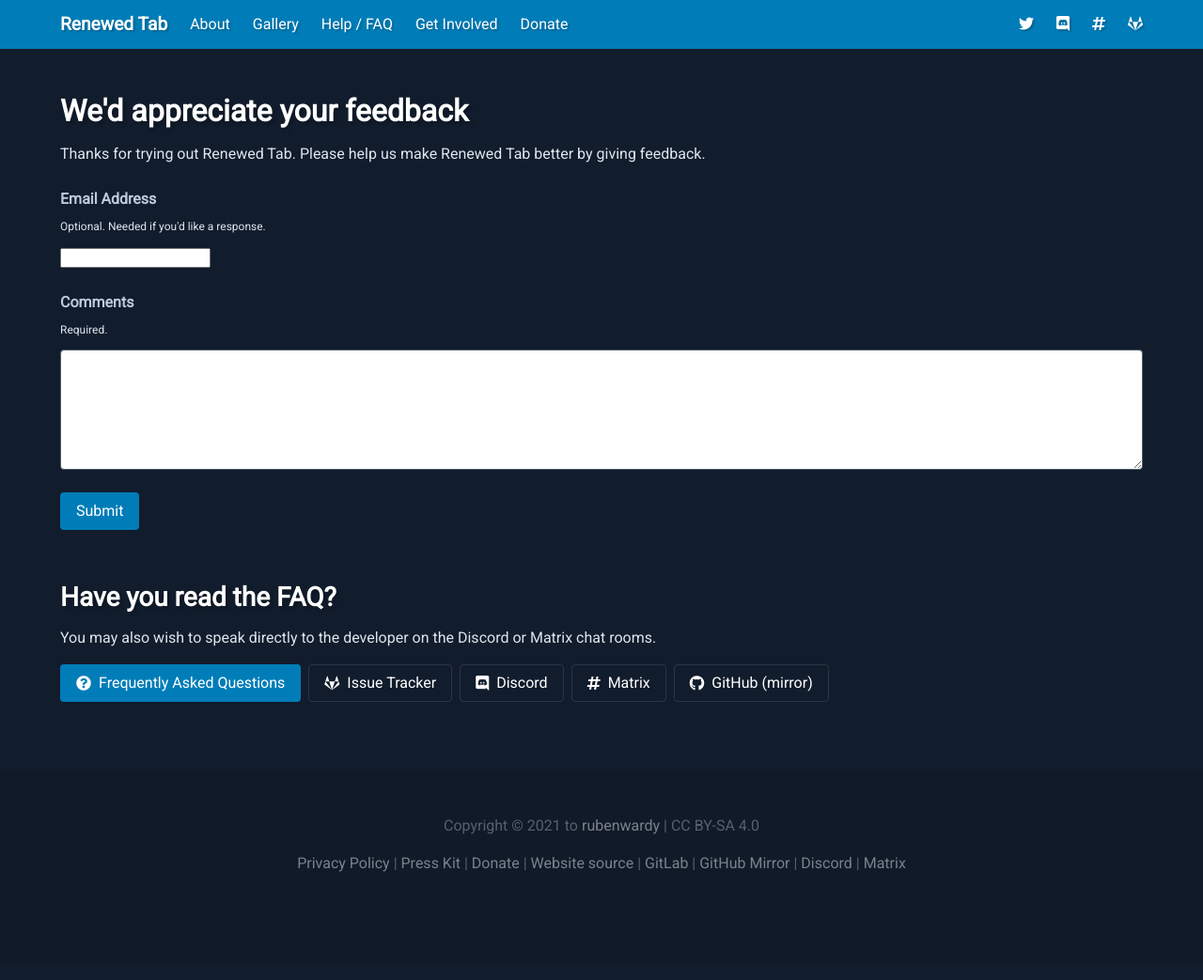
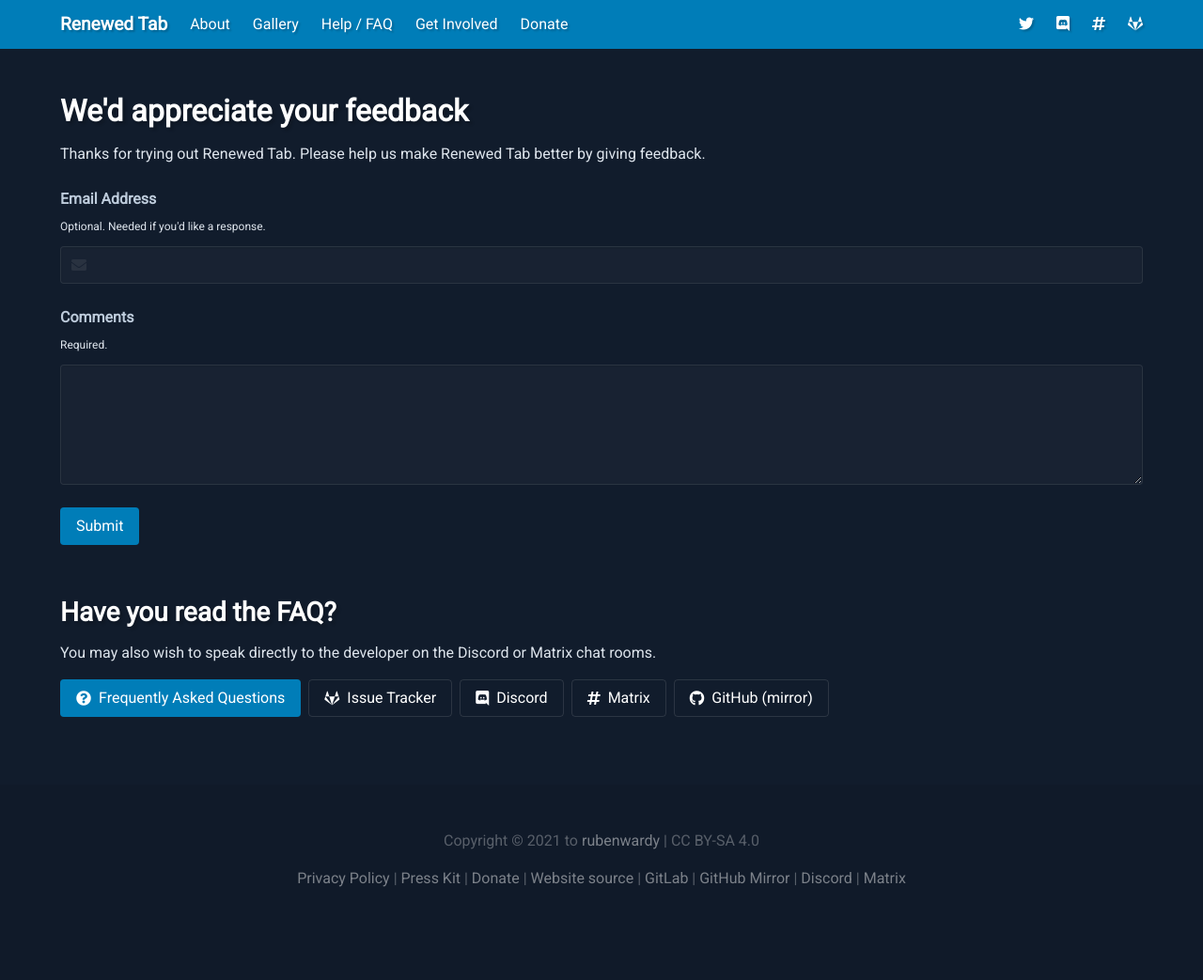
Before and after one commit to rubenwardy/renewedtab_website, a Jekyll site: the page built from feedback.html, in a window 1280 px wide. Shown: the whole page at 94% size. Built offline with Jekyll 4.4.1, drawn with Linux system fonts in a browser that asks for light colours.

Commit message:
Improve form styling

```diff
--- a/_sass/_bulma.scss
+++ b/_sass/_bulma.scss
@@ -45,6 +45,9 @@
 $text-light: $grey-light;
 
 $box-background-color: $background;
+$scheme-main: rgba(200, 200, 200, 0.04);
+$border: rgba(200, 200, 200, 0.1);
+$border-hover: rgba(200, 200, 200, 0.25);
 
 $card-background-color: darken($body-background-color, 1);
 $card-header-background-color: darken($body-background-color, 3);
--- a/feedback.html
+++ b/feedback.html
@@ -21,8 +21,11 @@
 		<p class="help">
 			Optional. Needed if you'd like a response.
 		</p>
-		<div class="control">
-			<input type="email" name="email" />
+		<div class="control has-icons-left">
+			<input class="input" type="email" name="email">
+			<span class="icon is-small is-left">
+				<i class="fas fa-envelope"></i>
+			</span>
 		</div>
 	</div>
 
--- a/uninstall.html
+++ b/uninstall.html
@@ -34,12 +34,12 @@
 				</label>
 			</div>
 		{% endfor %}
-		<div class="control my-2">
+		<div class="control my-2 is-flex is-align-items-center">
 			<label class="checkbox">
 				<input type="checkbox" class="mr-2" name="reason" value="other">
 				Other:
 			</label>
-			<input type="text" name="other_reason" class="ml-3">
+			<input type="text" name="other_reason" class="input ml-3 is-small" style="width: auto;">
 		</div>
 	</div>
 
```
